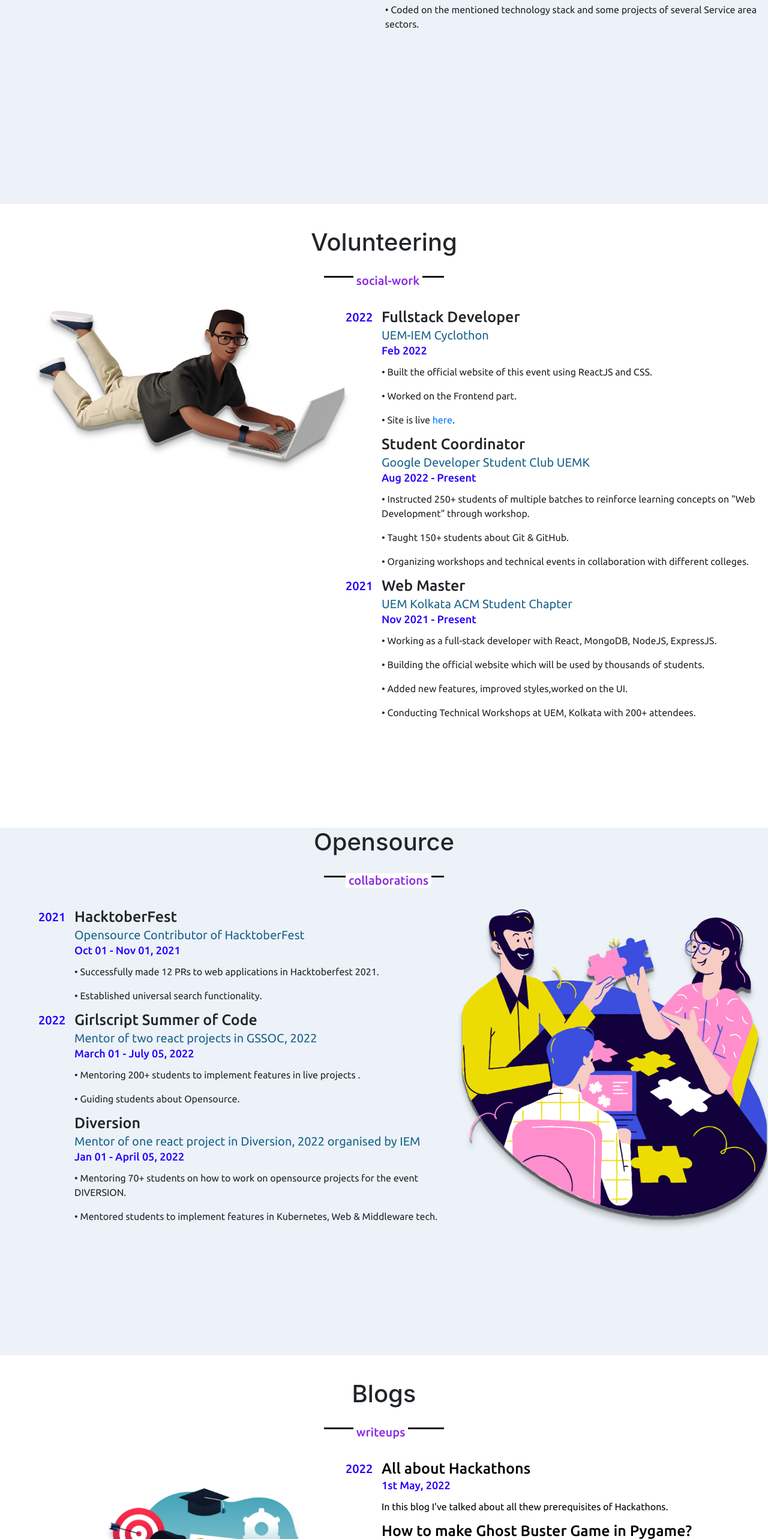
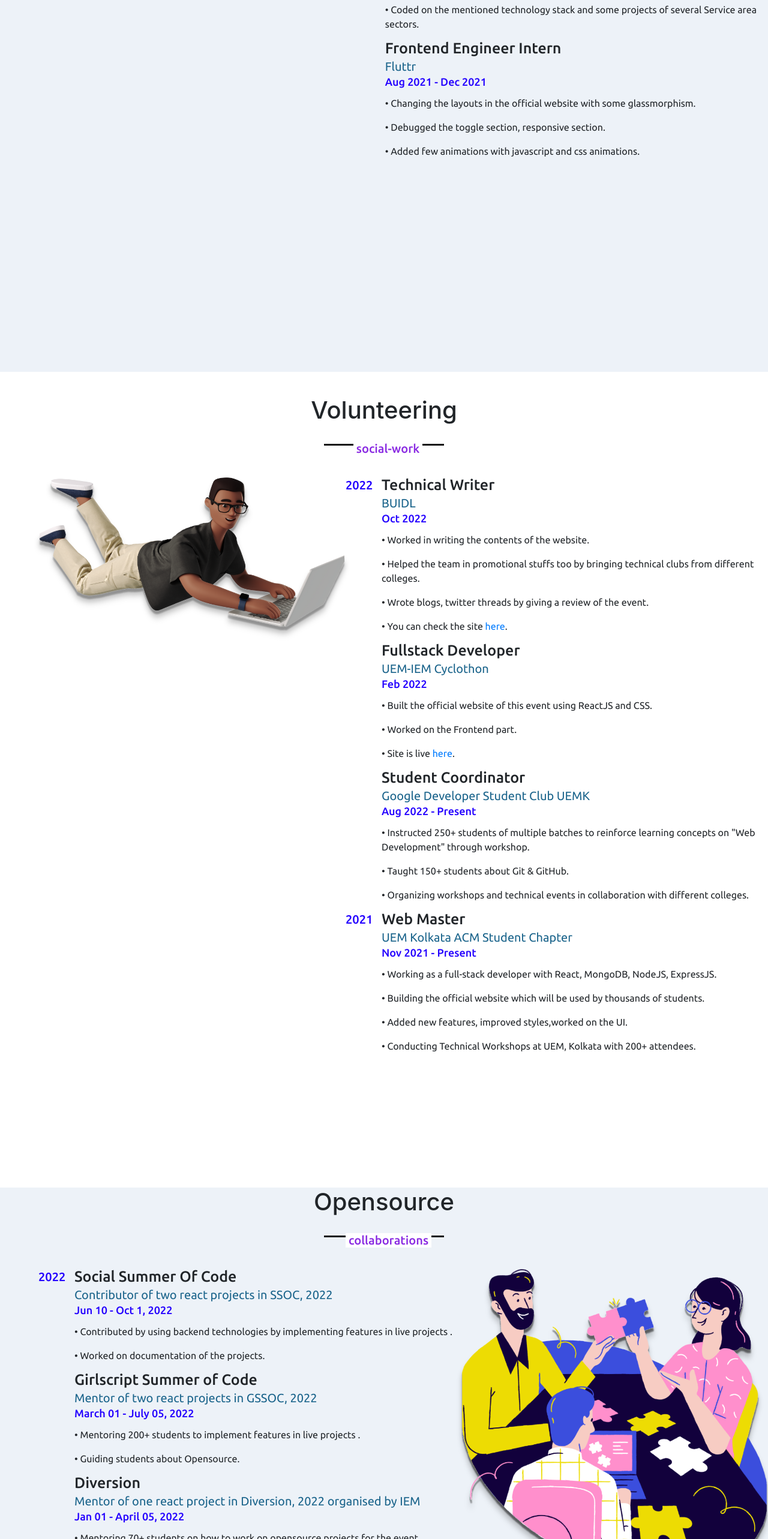
Before and after one commit to ItsRoy69/MyPortfolio, a React (Create React App) app in the folder client/: page / in a window 1280 px wide. Shown: the part 4260-6826 px from the top of the page at 60% size. Built offline with nearby package versions, Linux system fonts and the light colour scheme; no server answers.

Commit message:
updated the files

```diff
--- a/client/src/pages/Blogs.js
+++ b/client/src/pages/Blogs.js
@@ -37,16 +37,6 @@ const Blogs = () => {
                 </div>
 
                 <div className='blogs-officedetails'>
-                  <div className="blogs_head">
-                    <h3><a href="https://hashnode.com/post/how-to-make-ghost-buster-game-in-pygame-cl4715qtf02e782nve8m099i4" style={{textDecoration: "none", color: '#000000'}}>How to make Ghost Buster Game in Pygame?</a></h3>
-                    <p>9th June, 2022</p>
-                  </div>
-                  <div className="blogs_body">
-                    <p><a href="https://hashnode.com/post/how-to-make-ghost-buster-game-in-pygame-cl4715qtf02e782nve8m099i4" style={{textDecoration: "none", color: '#000000'}}>I've talked about how to make a game using Pygame.</a></p>
-                  </div>
-                </div>
-
-                <div className='blogs-officedetails'>
                  <div className="blogs_head">
                    <h3><a href="https://medium.com/@ItsRoy69/figma-plugins-for-designers-d2e6e2a35962" style={{textDecoration: "none", color: '#000000'}}>Figma Plugins For Designers</a></h3>
                    <p>26th June, 2022</p>
@@ -76,9 +66,24 @@ const Blogs = () => {
                  </div>
                 </div>
 
+                <div className='blogs-officedetails'>
+                  <div className="blogs_head">
+                    <h3><a href="https://hashnode.com/post/how-to-make-ghost-buster-game-in-pygame-cl4715qtf02e782nve8m099i4" style={{textDecoration: "none", color: '#000000'}}>How to make Ghost Buster Game in Pygame?</a></h3>
+                    <p>Nov 2, 2022</p>
+                  </div>
+                  <div className="blogs_body">
+                    <p><a href="https://hashnode.com/post/how-to-make-ghost-buster-game-in-pygame-cl4715qtf02e782nve8m099i4" style={{textDecoration: "none", color: '#000000'}}>I've talked about how to make a game using Pygame.</a></p>
+                  </div>
+                </div>
+
               </div>
             </div>
           </div>
+
+        </div>
+        <br/>
+        <div style={{textAlign: "center"}}>
+          <h4>➡️ More blog posts from <a href="https://hashnode.com/@ItsRoy69" style={{textDecoration: "none"}}>Hashnode</a> or <a href="https://medium.com/@ItsRoy69" style={{textDecoration: "none"}}>Medium</a></h4>
         </div>
       </div>
     </>
--- a/client/src/pages/Internships.js
+++ b/client/src/pages/Internships.js
@@ -160,6 +160,18 @@ const Internships = () => {
                   </div>
                 </div>
 
+                <div className='internships-officedetails'>
+                  <div className="internships_head">
+                    <h3>Frontend Engineer Intern</h3>
+                    <h4>Fluttr</h4>
+                    <p>Aug 2021 -  Dec 2021</p>
+                  </div>
+                  <div className="internships_body">
+                    <p>• Changing the layouts in the official website with some glassmorphism. </p>
+                    <p>• Debugged the toggle section, responsive section.</p>
+                    <p>• Added few animations with javascript and css animations.</p>
+                  </div>
+                </div>
               </div>
             </div>
           </div>
--- a/client/src/pages/Opensource.js
+++ b/client/src/pages/Opensource.js
@@ -12,29 +12,23 @@ const Opensource = () => {
         </div>
         <div className="opensource_details">
           <div className="opensource-names">
-            <div className='opensource-box'>
-              <div className='opensource-year'>
-                <h3>2021</h3>
-              </div>
-              <div className='opensource-about'>
-                <div className='opensource-officedetails'>
-                  <div className="opensource_head">
-                    <h3>HacktoberFest</h3>
-                    <h4>Opensource Contributor of HacktoberFest</h4>
-                    <p>Oct 01 - Nov 01, 2021</p>
-                  </div>
-                  <div className="opensource_body">
-                    <p>• Successfully made 12 PRs to web applications in Hacktoberfest 2021.</p>
-                    <p>• Established universal search functionality.</p>
-                  </div>
-                </div>
-              </div>
-            </div>
+
             <div className='opensource-box'>
               <div className='opensource-year'>
                 <h3>2022</h3>
               </div>
               <div className='opensource-about'>
+                <div className='opensource-officedetails'>
+                  <div className="opensource_head">
+                    <h3>Social Summer Of Code</h3>
+                    <h4>Contributor of two react projects in SSOC, 2022</h4>
+                    <p>Jun 10 - Oct 1, 2022</p>
+                  </div>
+                  <div className="opensource_body">
+                    <p>• Contributed by using backend technologies by implementing features in live projects .</p>
+                    <p>• Worked on documentation of the projects.</p>
+                  </div>
+                </div>
                 <div className='opensource-officedetails'>
                   <div className="opensource_head">
                     <h3>Girlscript Summer of Code</h3>
@@ -59,6 +53,26 @@ const Opensource = () => {
                 </div>
               </div>
             </div>
+
+            <div className='opensource-box'>
+              <div className='opensource-year'>
+                <h3>2021</h3>
+              </div>
+              <div className='opensource-about'>
+                <div className='opensource-officedetails'>
+                  <div className="opensource_head">
+                    <h3>HacktoberFest</h3>
+                    <h4>Opensource Contributor of HacktoberFest</h4>
+                    <p>Oct 01 - Nov 01, 2021</p>
+                  </div>
+                  <div className="opensource_body">
+                    <p>• Successfully made 12 PRs to web applications in Hacktoberfest 2021.</p>
+                    <p>• Established universal search functionality.</p>
+                  </div>
+                </div>
+              </div>
+            </div>
+
           </div>
           <div className="opensource-techcontent">
             <div className="opensource-techthree">
--- a/client/src/pages/Volunteering.js
+++ b/client/src/pages/Volunteering.js
@@ -25,6 +25,19 @@ const Volunteering = () => {
                 <h3>2022</h3>
               </div>
               <div className='volunteering-about'>
+                <div className='volunteering-officedetails'>
+                  <div className="volunteering_head">
+                    <h3>Technical Writer</h3>
+                    <h4>BUIDL</h4>
+                    <p>Oct 2022</p>
+                  </div>
+                  <div className="volunteering_body">
+                    <p>• Worked in writing the contents of the website.</p>
+                    <p>• Helped the team in promotional stuffs too by bringing technical clubs from different colleges.</p>
+                    <p>• Wrote blogs, twitter threads by giving a review of the event.</p>
+                    <p>• You can check the site <a href='https://buildersofweb3.xyz/ccu/'>here</a>.</p>
+                  </div>
+                </div>
                 <div className='volunteering-officedetails'>
                   <div className="volunteering_head">
                     <h3>Fullstack Developer</h3>
--- a/client/src/styles/Achievements.css
+++ b/client/src/styles/Achievements.css
@@ -28,7 +28,7 @@
     font-family: 'Ubuntu';
     font-style: normal;
     font-weight: 500;
-    top: 935vh;
+    top: 1035vh;
  }
 
 .achievements h1::after{
@@ -43,7 +43,7 @@
     font-size: 20px;
     padding: 0 5px;
     background-color: #fff;
-    transform: translateY(840vh);
+    transform: translateY(940vh);
     margin-left: -3vw;
 }
 
--- a/client/src/styles/Blogs.css
+++ b/client/src/styles/Blogs.css
@@ -1,7 +1,7 @@
 @import url('https://fonts.googleapis.com/css2?family=Poppins:wght@400;500;600;700&family=Ubuntu:wght@400;500;700&display=swap');
 
 .blogs{
-    height: 100vh;
+    height: 110vh;
 }
 
 .blogs_content{
@@ -27,7 +27,7 @@
     font-family: 'Ubuntu';
     font-style: normal;
     font-weight: 500;
-    top:830vh;
+    top:920vh;
  }
 
 .blogs h1::after{
@@ -42,7 +42,7 @@
     font-size: 20px;
     padding: 0 5px;
     background-color: #fff;
-    transform: translateY(735vh);
+    transform: translateY(825vh);
     margin-left: -4vw;
 }
 
--- a/client/src/styles/Contact.css
+++ b/client/src/styles/Contact.css
@@ -27,7 +27,7 @@
     font-family: 'Ubuntu';
     font-style: normal;
     font-weight: 500;
-    top: 1324vh;
+    top: 1436vh;
  }
 
 .contact h1::after{
@@ -42,7 +42,7 @@
     font-size: 20px;
     padding: 0 5px;
     background: #fff;
-    transform: translateY(1220vh);
+    transform: translateY(1332vh);
     margin-left: -6.1vw;
 }
 
--- a/client/src/styles/Internships.css
+++ b/client/src/styles/Internships.css
@@ -2,7 +2,7 @@
 
 .internships{
     background-color: #EDF2F8;
-    height: 210vh;
+    height: 245vh;
 }
 
 .internships_content{
--- a/client/src/styles/Opensource.css
+++ b/client/src/styles/Opensource.css
@@ -2,7 +2,7 @@
 
 .opensource{
     background-color: #EDF2F8;
-    height: 110vh;
+    height: 125vh;
 }
 
 .opensource_content{
@@ -28,7 +28,7 @@
     font-family: 'Ubuntu';
     font-style: normal;
     font-weight: 500;
-    top: 715vh;
+    top: 790vh;
  }
 
 .opensource h1::after{
@@ -43,7 +43,7 @@
     font-size: 20px;
     padding: 0 5px;
     background-color: #fff;
-    transform: translateY(620vh);
+    transform: translateY(695vh);
     margin-left: -5vw;
 }
 
--- a/client/src/styles/Projects.css
+++ b/client/src/styles/Projects.css
@@ -27,7 +27,7 @@
     font-family: 'Ubuntu';
     font-style: normal;
     font-weight: 500;
-    top: 1140vh;
+    top: 1250vh;
  }
 
 .projects h1::after{
@@ -42,7 +42,7 @@
     font-size: 20px;
     padding: 0 5px;
     background-color: #fff;
-    transform: translateY(1045vh);
+    transform: translateY(1155vh);
     margin-left: -4.5vw;
 }
 
--- a/client/src/styles/Volunteering.css
+++ b/client/src/styles/Volunteering.css
@@ -1,7 +1,7 @@
 @import url('https://fonts.googleapis.com/css2?family=Poppins:wght@400;500;600;700&family=Ubuntu:wght@400;500;700&display=swap');
 
 .volunteering{
-    height: 120vh;
+    height: 160vh;
 }
 
 .volunteering_content{
@@ -27,7 +27,7 @@
     font-family: 'Ubuntu';
     font-style: normal;
     font-weight: 500;
-    top: 590vh;
+    top: 625vh;
  }
 
 .volunteering h1::after{
@@ -42,7 +42,7 @@
     font-size: 20px;
     padding: 0 5px;
     background-color: #fff;
-    transform: translateY(495vh);
+    transform: translateY(530vh);
     margin-left: -4vw;
 }
 
--- a/client/src/styles/Workshop.css
+++ b/client/src/styles/Workshop.css
@@ -28,7 +28,7 @@
     font-family: 'Ubuntu';
     font-style: normal;
     font-weight: 500;
-    top: 1245vh;
+    top: 1355vh;
  }
 
 .workshop h1::after{
@@ -43,7 +43,7 @@
     font-size: 20px;
     padding: 0 5px;
     background-color: #fff;
-    transform: translateY(1150vh);
+    transform: translateY(1260vh);
     margin-left: -7vw;
 }
 
```
